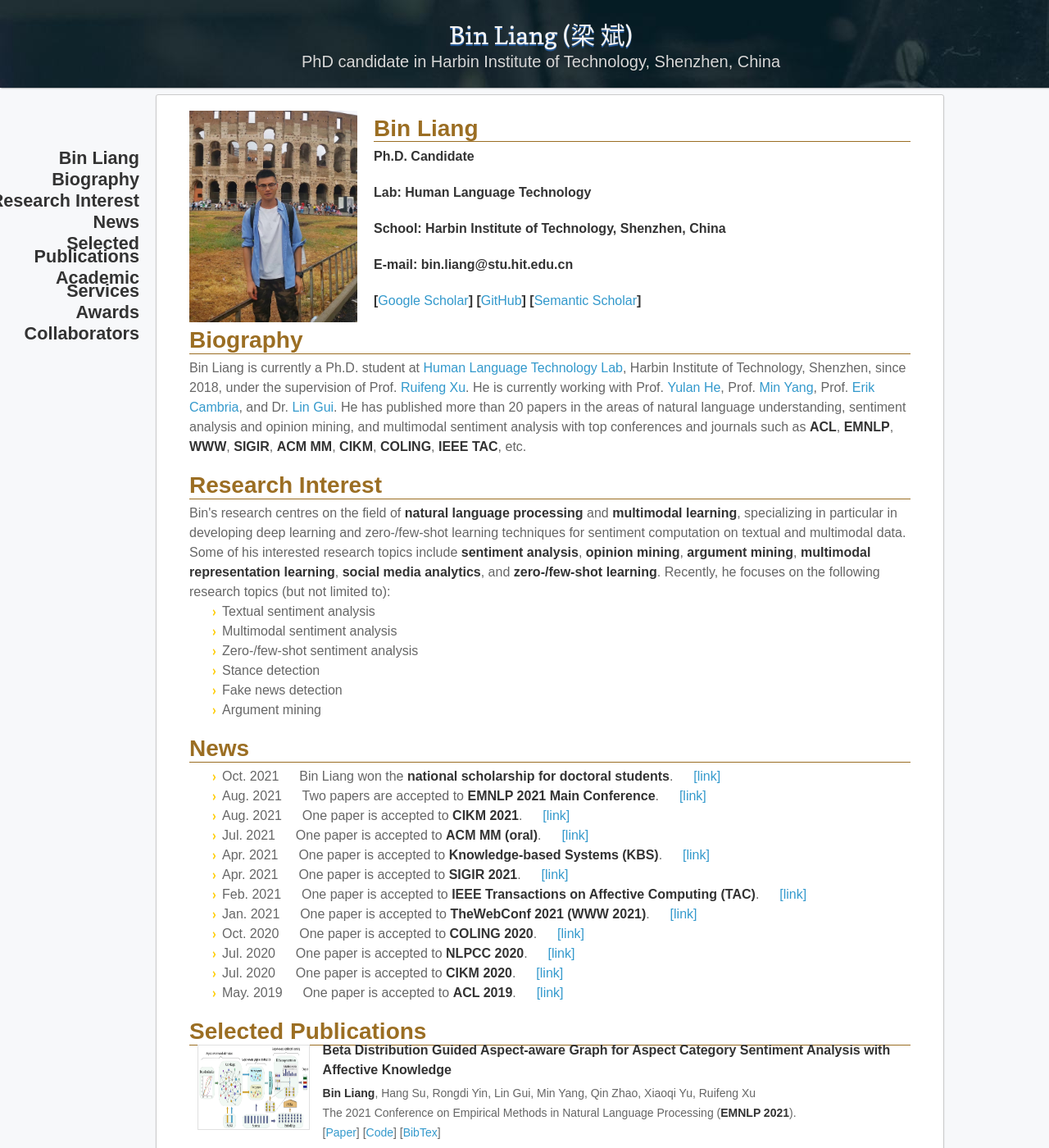
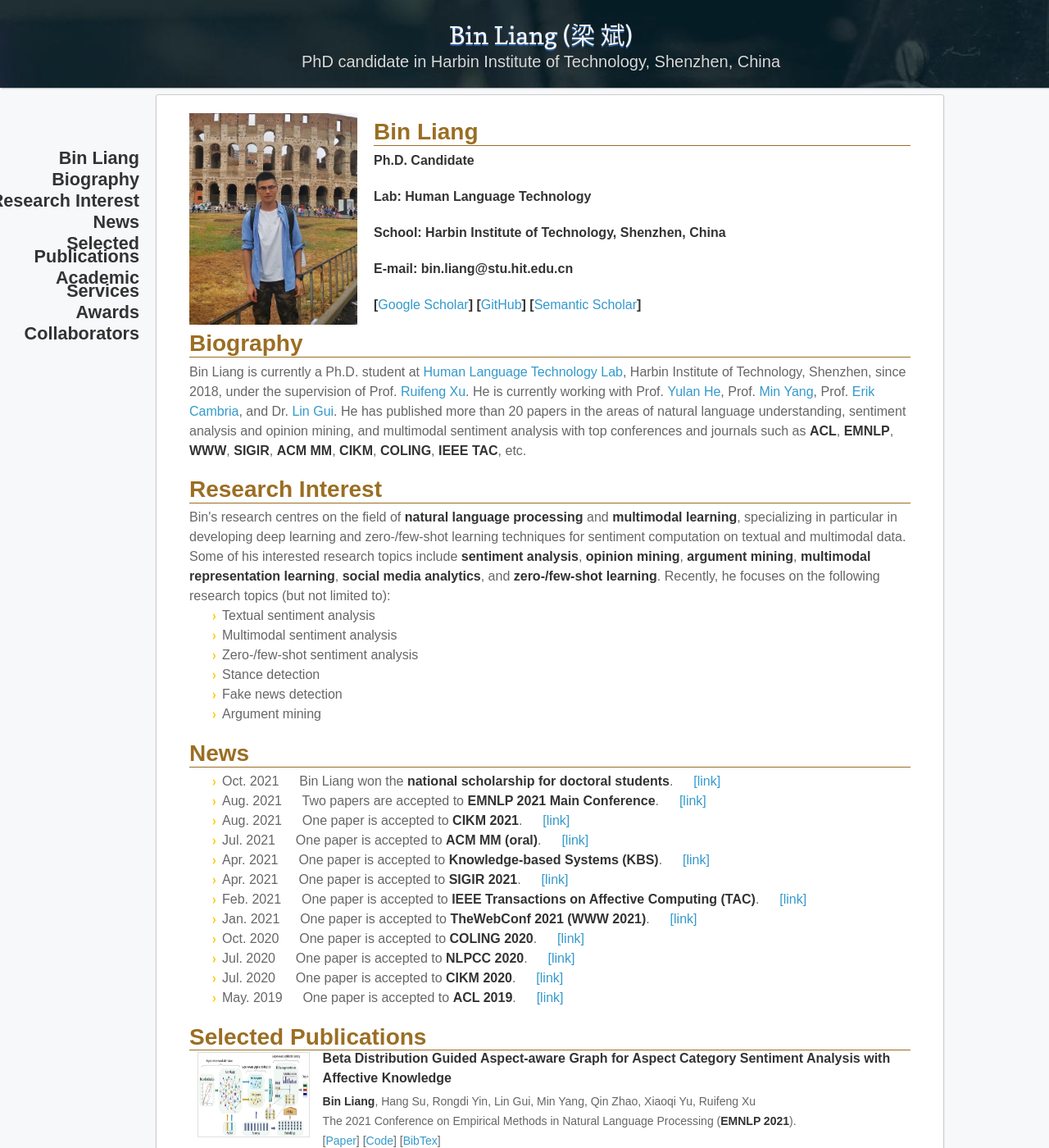
Before and after one commit to BinLiang-NLP/BinLiang-NLP.github.io, a Jekyll site: the page built from index.md, in a window 1280 px wide and 1400 px high. Shown: the whole window at 82% size. Built offline with Jekyll 4.4.1, drawn with Linux system fonts in a browser that asks for light colours; nearby versions of some CDN libraries; our own code applies the rules of GitHub Pages for plain Markdown files.

Commit message:
Update jekyll-theme-leap-day.scss

```diff
--- a/_sass/jekyll-theme-leap-day.scss
+++ b/_sass/jekyll-theme-leap-day.scss
@@ -33,9 +33,7 @@
 h2 {
   font-size:28px;
   font-weight: bold;
-  padding-top: -1.0em;
-  padding-bottom: -1em;
-  margin-top: 0.2em;
+  margin-top: 0.3em;
   margin-bottom: 0.2em;
   border-bottom: 1px solid;
 }
@@ -565,10 +563,10 @@
 table.imgtable, table.imgtable td {
     border: none;
     text-align: left;
-    padding-top: -1.0em;
-    padding-bottom: -1.0em;
-    margin-top: -1.0em;
-    margin-bottom: -1.0em;
+    padding-top: 0em;
+    padding-bottom: 0em;
+    margin-top: -0.5em;
+    margin-bottom: -0.5em;
 }
 
 
```
